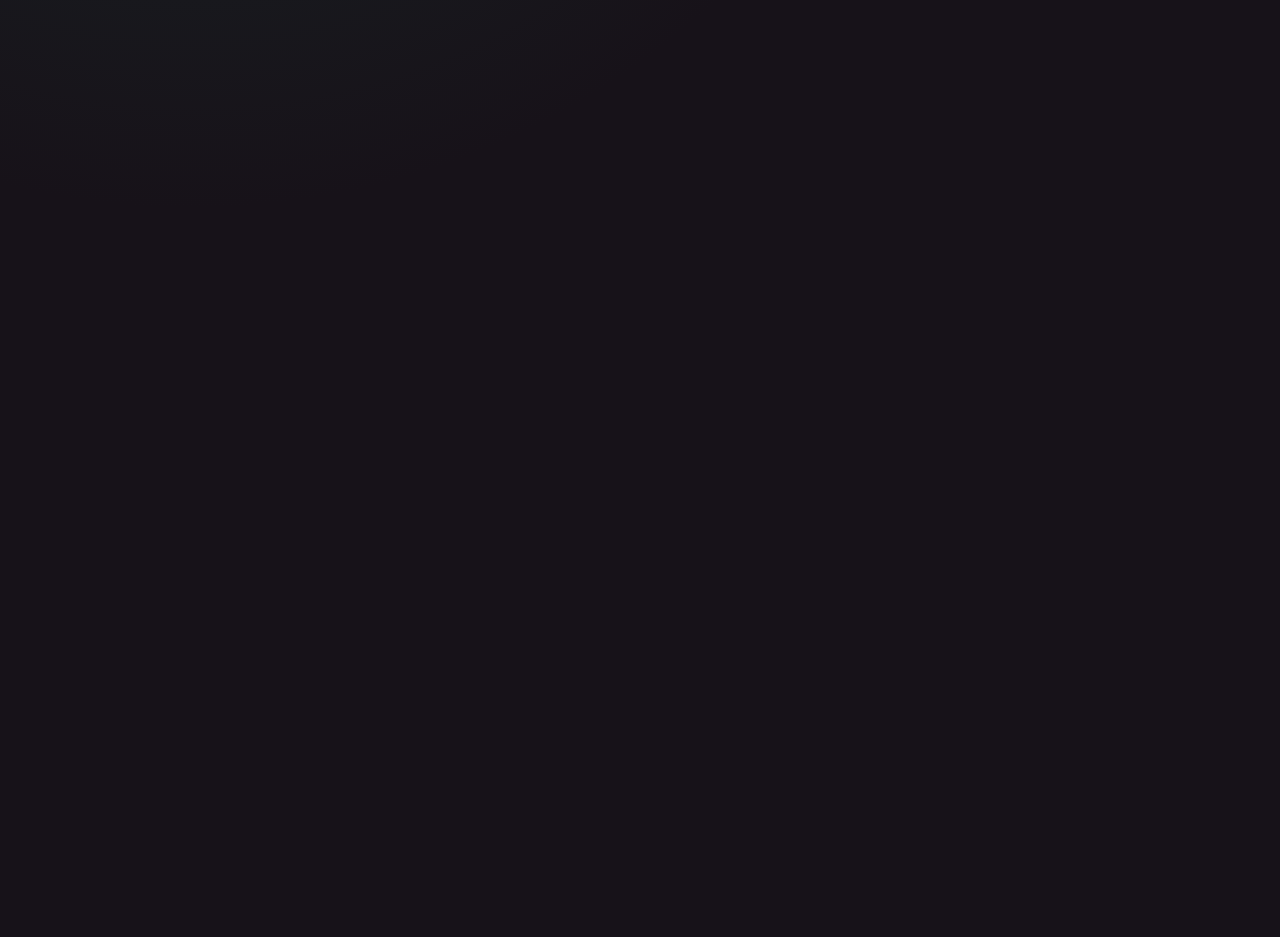
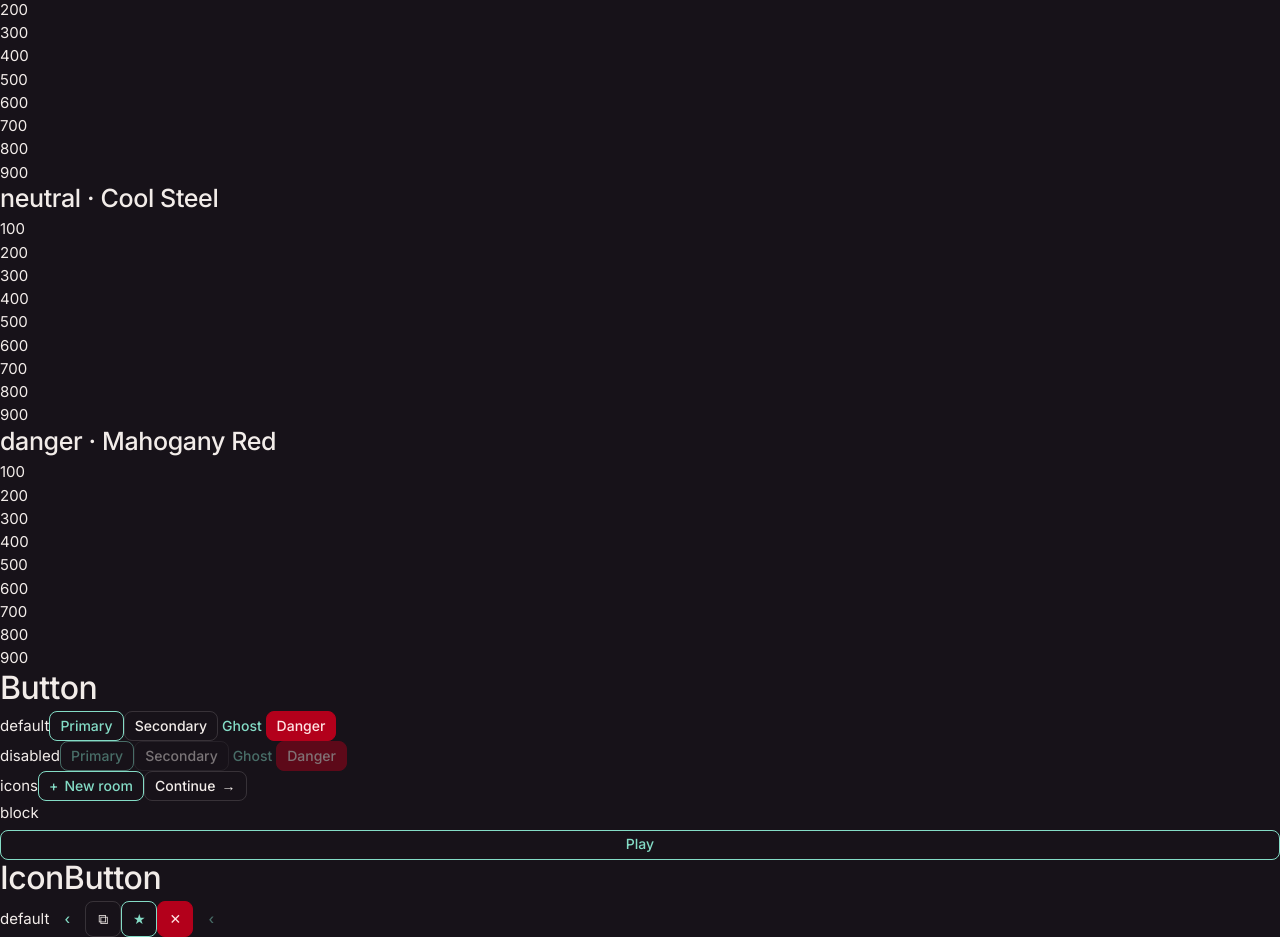
Before and after one commit to jericho1ne/wordle-clash, a React (Vite) app in the folder apps/web/: page /design-system in a window 1280 px wide. Before the commit this address led to /. Shown: the part 480-1417 px from the top of the page. Before the commit the page ends 800 px from the top, so only its background shows below. Built offline with nearby package versions, Linux system fonts and the light colour scheme.

Commit message:
add a kitchen sink Design System page

```diff
--- /dev/null
+++ b/apps/web/src/features/dev/DesignSystem.module.scss
@@ -0,0 +1,140 @@
+// Dev-only design-system showcase. Grows one section per design-system story.
+// Colours are assigned via `data-swatch` attributes + generated rules (no inline
+// styles), all scoped under the root class.
+
+.design-system {
+  min-height: 100vh;
+  padding: var(--space-8);
+  background: var(--color-bg);
+  color: var(--color-text);
+
+  h1 {
+    margin-bottom: var(--space-8);
+  }
+
+  .section {
+    margin-bottom: calc(var(--space-8) * 3);
+
+    // Every label — section heads and ramp names alike — uses one style.
+    h2,
+    h3 {
+      font-size: 11px;
+      font-weight: 500;
+      text-transform: uppercase;
+      letter-spacing: 0.08em;
+      color: var(--color-neutral-500);
+    }
+
+    h2 {
+      margin-bottom: var(--space-4);
+    }
+
+    h3 {
+      margin: var(--space-8) 0 var(--space-3);
+    }
+  }
+
+  // — palette —
+  .pills {
+    display: flex;
+    flex-wrap: wrap;
+    gap: var(--space-3);
+  }
+
+  .pill {
+    display: inline-flex;
+    align-items: baseline;
+    gap: var(--space-2);
+    padding: var(--space-2) var(--space-4);
+    border-radius: 999px;
+    border: 1px solid var(--color-divider);
+    font-size: 12px;
+    font-weight: 500;
+
+    code {
+      font-size: 10px;
+      font-weight: 400;
+      opacity: 0.75;
+    }
+
+    &[data-ink='light'] {
+      color: var(--color-neutral-100);
+    }
+    &[data-ink='dark'] {
+      color: var(--color-neutral-900);
+    }
+  }
+
+  .ramp-strip {
+    display: flex;
+    max-width: 640px;
+    border-radius: var(--radius-sm);
+    overflow: hidden;
+  }
+
+  .step {
+    flex: 1;
+    height: 40px;
+    display: flex;
+    align-items: flex-end;
+    justify-content: center;
+    padding-bottom: 3px;
+    font-size: 9px;
+    color: var(--color-neutral-900);
+
+    &[data-dark='true'] {
+      color: var(--color-neutral-100);
+    }
+  }
+
+  // colour assignment
+  [data-swatch='bg'] {
+    background: var(--color-bg);
+  }
+  [data-swatch='surface'] {
+    background: var(--color-surface);
+  }
+  [data-swatch='text'] {
+    background: var(--color-text);
+  }
+  [data-swatch='accent'] {
+    background: var(--color-accent);
+  }
+  [data-swatch='accent-2'] {
+    background: var(--color-accent-2);
+  }
+  [data-swatch='neutral'] {
+    background: var(--color-neutral-500);
+  }
+  [data-swatch='danger'] {
+    background: var(--color-danger-600);
+  }
+
+  @each $ramp in 'accent', 'accent-2', 'neutral', 'danger' {
+    @each $step in 100, 200, 300, 400, 500, 600, 700, 800, 900 {
+      [data-swatch='#{$ramp}-#{$step}'] {
+        background: var(--color-#{$ramp}-#{$step});
+      }
+    }
+  }
+
+  // — buttons —
+  .row {
+    display: flex;
+    flex-wrap: wrap;
+    gap: var(--space-4);
+    align-items: center;
+    margin-bottom: var(--space-4);
+  }
+
+  .row-label {
+    width: 96px;
+    flex: none;
+    font-size: 12px;
+    color: var(--color-neutral-500);
+  }
+
+  .block {
+    max-width: 320px;
+  }
+}
--- /dev/null
+++ b/apps/web/src/features/dev/DesignSystem.tsx
@@ -0,0 +1,121 @@
+import { Button, IconButton } from '../../ui';
+import styles from './DesignSystem.module.scss';
+
+const BASE = [
+  { key: 'bg', token: '--color-bg', name: 'Coffee Bean', ink: 'light' },
+  { key: 'surface', token: '--color-surface', name: 'Surface', ink: 'light' },
+  { key: 'text', token: '--color-text', name: 'Text', ink: 'dark' },
+  { key: 'accent', token: '--color-accent', name: 'Pearl Aqua', ink: 'dark' },
+  { key: 'accent-2', token: '--color-accent-2', name: 'Pumpkin Spice', ink: 'dark' },
+  { key: 'neutral', token: '--color-neutral-500', name: 'Cool Steel', ink: 'dark' },
+  { key: 'danger', token: '--color-danger-600', name: 'Mahogany Red', ink: 'light' },
+] as const;
+
+const RAMPS = [
+  { key: 'accent', label: 'accent · Pearl Aqua' },
+  { key: 'accent-2', label: 'accent-2 · Pumpkin Spice' },
+  { key: 'neutral', label: 'neutral · Cool Steel' },
+  { key: 'danger', label: 'danger · Mahogany Red' },
+] as const;
+
+const STEPS = [100, 200, 300, 400, 500, 600, 700, 800, 900] as const;
+
+/**
+ * Dev-only design-system showcase (route `/design-system`, DEV builds only).
+ * A new section is added by each design-system story.
+ */
+export function DesignSystem() {
+  return (
+    <div className={styles.designSystem}>
+      <h1>Design System</h1>
+
+      <section className={styles.section}>
+        <h2>Palette</h2>
+
+        <h3>Base</h3>
+        <div className={styles.pills}>
+          {BASE.map((c) => (
+            <span key={c.key} className={styles.pill} data-swatch={c.key} data-ink={c.ink}>
+              {c.name} <code>{c.token}</code>
+            </span>
+          ))}
+        </div>
+
+        {RAMPS.map((ramp) => (
+          <div key={ramp.key}>
+            <h3>{ramp.label}</h3>
+            <div className={styles.rampStrip}>
+              {STEPS.map((step) => (
+                <div
+                  key={step}
+                  className={styles.step}
+                  data-swatch={`${ramp.key}-${step}`}
+                  data-dark={step >= 500 ? 'true' : 'false'}
+                >
+                  {step}
+                </div>
+              ))}
+            </div>
+          </div>
+        ))}
+      </section>
+
+      <section className={styles.section}>
+        <h2>Button</h2>
+        <div className={styles.row}>
+          <span className={styles.rowLabel}>default</span>
+          <Button>Primary</Button>
+          <Button variant="secondary">Secondary</Button>
+          <Button variant="ghost">Ghost</Button>
+          <Button variant="danger">Danger</Button>
+        </div>
+        <div className={styles.row}>
+          <span className={styles.rowLabel}>disabled</span>
+          <Button disabled>Primary</Button>
+          <Button variant="secondary" disabled>
+            Secondary
+          </Button>
+          <Button variant="ghost" disabled>
+            Ghost
+          </Button>
+          <Button variant="danger" disabled>
+            Danger
+          </Button>
+        </div>
+        <div className={styles.row}>
+          <span className={styles.rowLabel}>icons</span>
+          <Button leadingIcon={<span aria-hidden>+</span>}>New room</Button>
+          <Button variant="secondary" trailingIcon={<span aria-hidden>→</span>}>
+            Continue
+          </Button>
+        </div>
+        <div className={styles.row}>
+          <span className={styles.rowLabel}>block</span>
+          <div className={styles.block}>
+            <Button block>Play</Button>
+          </div>
+        </div>
+      </section>
+
+      <section className={styles.section}>
+        <h2>IconButton</h2>
+        <div className={styles.row}>
+          <span className={styles.rowLabel}>default</span>
+          <IconButton aria-label="Back">‹</IconButton>
+          <IconButton variant="secondary" aria-label="Copy">
+            ⧉
+          </IconButton>
+          <IconButton variant="primary" aria-label="Favorite">
+            ★
+          </IconButton>
+          <IconButton variant="danger" aria-label="Delete">
+            ✕
+          </IconButton>
+          <IconButton aria-label="Disabled" disabled>
+            ‹
+          </IconButton>
+        </div>
+      </section>
+    </div>
+  );
+}
--- a/apps/web/src/features/setup/SetupScreen.tsx
+++ b/apps/web/src/features/setup/SetupScreen.tsx
@@ -1,5 +1,6 @@
 import { useNavigate, useSearchParams } from 'react-router';
 
+import { IconButton } from '../../ui';
 import styles from './SetupScreen.module.scss';
 
 /**
@@ -14,14 +15,9 @@ export function SetupScreen() {
   return (
     <div className={`app-stage ${styles.setupScreen}`}>
       <div className="app-stage__inner">
-        <button
-          type="button"
-          className={`btn btn-ghost btn-icon ${styles.back}`}
-          aria-label="Back"
-          onClick={() => navigate('/')}
-        >
+        <IconButton aria-label="Back" className={styles.back} onClick={() => navigate('/')}>
           ‹
-        </button>
+        </IconButton>
         <div className={styles.heading}>Set up your player</div>
         <p className={styles.note}>
           Scaffold placeholder — see docs/stories/05-setup-screen.
--- a/apps/web/src/features/title/TitleScreen.tsx
+++ b/apps/web/src/features/title/TitleScreen.tsx
@@ -1,5 +1,6 @@
 import { useNavigate } from 'react-router';
 
+import { Button } from '../../ui';
 import styles from './TitleScreen.module.scss';
 
 /**
@@ -17,13 +18,9 @@ export function TitleScreen() {
         <p className={styles.tagline}>
           Your fave civilized game is now a chaotic multiplayer experience.
         </p>
-        <button
-          type="button"
-          className="btn btn-primary btn-block"
-          onClick={() => navigate('/setup')}
-        >
+        <Button block onClick={() => navigate('/setup')}>
           Play
-        </button>
+        </Button>
         <p className={styles.note}>Scaffold placeholder — see docs/stories/04-title-screen.</p>
       </div>
     </div>
--- a/apps/web/src/router.tsx
+++ b/apps/web/src/router.tsx
@@ -3,12 +3,14 @@ import { createBrowserRouter, Navigate } from 'react-router';
 import { TitleScreen } from './features/title/TitleScreen';
 import { SetupScreen } from './features/setup/SetupScreen';
 import { LobbyScreen } from './features/lobby/LobbyScreen';
+import { DesignSystem } from './features/dev/DesignSystem';
 
 /**
  * Routes (see docs/stories/00-app-scaffold/08-routing-react-router.md):
- *   /            title
- *   /setup       player setup + create/join room  (?join=<code> deep-link)
- *   /room/:code  lobby
+ *   /              title
+ *   /setup         player setup + create/join room  (?join=<code> deep-link)
+ *   /room/:code    lobby
+ *   /design-system design-system showcase (DEV builds only)
  *
  * The deep-link guard on /room/:code (redirect to /setup?join=<code> when no
  * profile) lands in epic 06-lobby-screen; here the routes are just wired.
@@ -17,5 +19,6 @@ export const router = createBrowserRouter([
   { path: '/', element: <TitleScreen /> },
   { path: '/setup', element: <SetupScreen /> },
   { path: '/room/:code', element: <LobbyScreen /> },
+  ...(import.meta.env.DEV ? [{ path: '/design-system', element: <DesignSystem /> }] : []),
   { path: '*', element: <Navigate to="/" replace /> },
 ]);
--- /dev/null
+++ b/apps/web/src/ui/Button.tsx
@@ -0,0 +1,49 @@
+import type { ButtonHTMLAttributes, ReactNode } from 'react';
+
+export type ButtonVariant = 'primary' | 'secondary' | 'ghost' | 'danger';
+
+const VARIANT_CLASS: Record<ButtonVariant, string> = {
+  primary: 'btn-primary',
+  secondary: 'btn-secondary',
+  ghost: 'btn-ghost',
+  danger: 'btn-danger',
+};
+
+export interface ButtonProps extends ButtonHTMLAttributes<HTMLButtonElement> {
+  /** Visual style — maps to the Ember `.btn-*` classes. Default `primary`. */
+  variant?: ButtonVariant;
+  /** Full-width (`.btn-block`). */
+  block?: boolean;
+  /** Icon rendered before the label. */
+  leadingIcon?: ReactNode;
+  /** Icon rendered after the label. */
+  trailingIcon?: ReactNode;
+}
+
+/**
+ * Thin wrapper over the Ember `.btn` classes — no styling of its own. Defaults
+ * `type="button"` so it never submits a form by accident. `disabled`, `onClick`,
+ * `aria-*`, etc. pass straight through.
+ */
+export function Button({
+  variant = 'primary',
+  block = false,
+  leadingIcon,
+  trailingIcon,
+  type = 'button',
+  className,
+  children,
+  ...rest
+}: ButtonProps) {
+  const classes = ['btn', VARIANT_CLASS[variant]];
+  if (block) classes.push('btn-block');
+  if (className) classes.push(className);
+
+  return (
+    <button type={type} className={classes.join(' ')} {...rest}>
+      {leadingIcon}
+      {children}
+      {trailingIcon}
+    </button>
+  );
+}
--- /dev/null
+++ b/apps/web/src/ui/IconButton.tsx
@@ -0,0 +1,40 @@
+import type { ButtonHTMLAttributes, ReactNode } from 'react';
+
+import type { ButtonVariant } from './Button';
+
+const VARIANT_CLASS: Record<ButtonVariant, string> = {
+  primary: 'btn-primary',
+  secondary: 'btn-secondary',
+  ghost: 'btn-ghost',
+  danger: 'btn-danger',
+};
+
+export interface IconButtonProps
+  extends Omit<ButtonHTMLAttributes<HTMLButtonElement>, 'aria-label'> {
+  variant?: ButtonVariant;
+  /** Required — an icon-only control needs an accessible name. */
+  'aria-label': string;
+  /** The icon element. */
+  children: ReactNode;
+}
+
+/**
+ * Square icon-only button (`.btn .btn-icon`). Same pass-through rules as
+ * `<Button>`; `aria-label` is mandatory. Default variant `ghost`.
+ */
+export function IconButton({
+  variant = 'ghost',
+  type = 'button',
+  className,
+  children,
+  ...rest
+}: IconButtonProps) {
+  const classes = ['btn', 'btn-icon', VARIANT_CLASS[variant]];
+  if (className) classes.push(className);
+
+  return (
+    <button type={type} className={classes.join(' ')} {...rest}>
+      {children}
+    </button>
+  );
+}
--- /dev/null
+++ b/apps/web/src/ui/index.ts
@@ -0,0 +1,4 @@
+export { Button } from './Button';
+export type { ButtonProps, ButtonVariant } from './Button';
+export { IconButton } from './IconButton';
+export type { IconButtonProps } from './IconButton';
```
Also changed, not shown: 3 other files (tests, documents, lock files or other folders).
